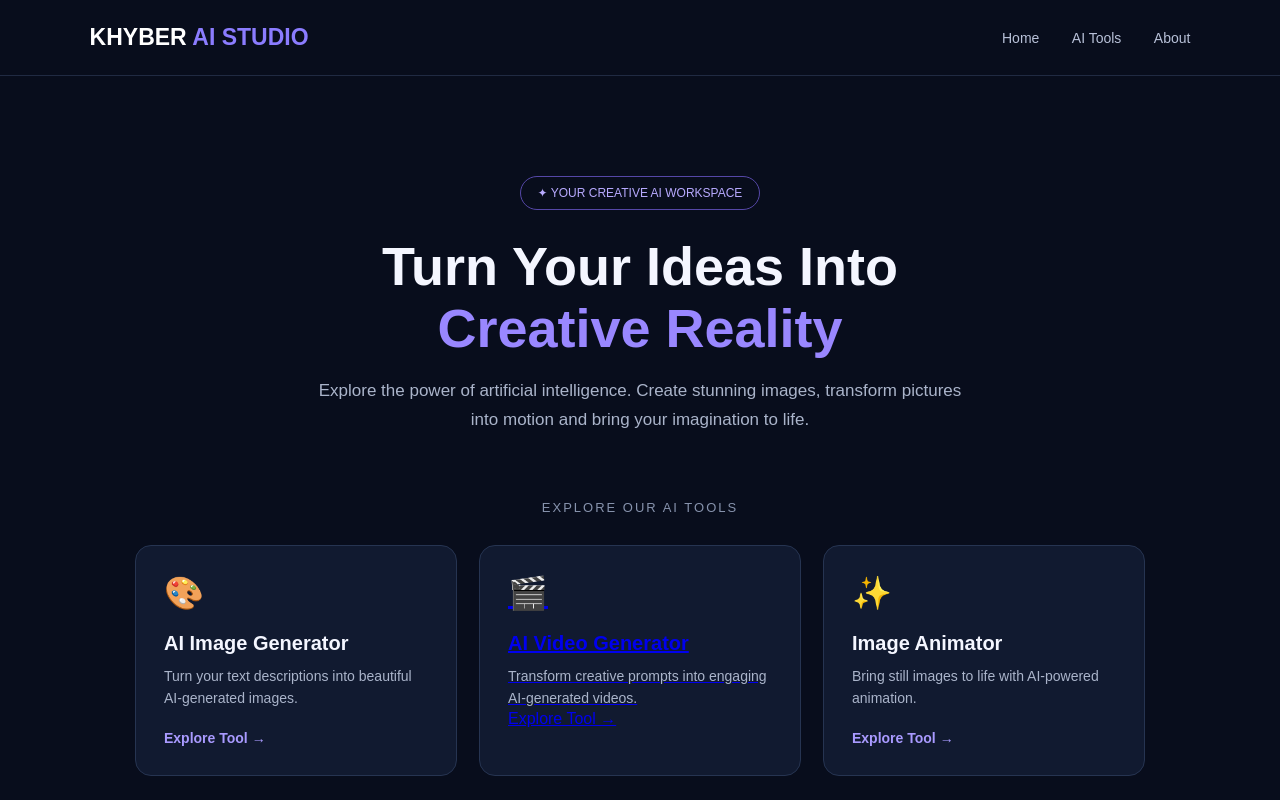
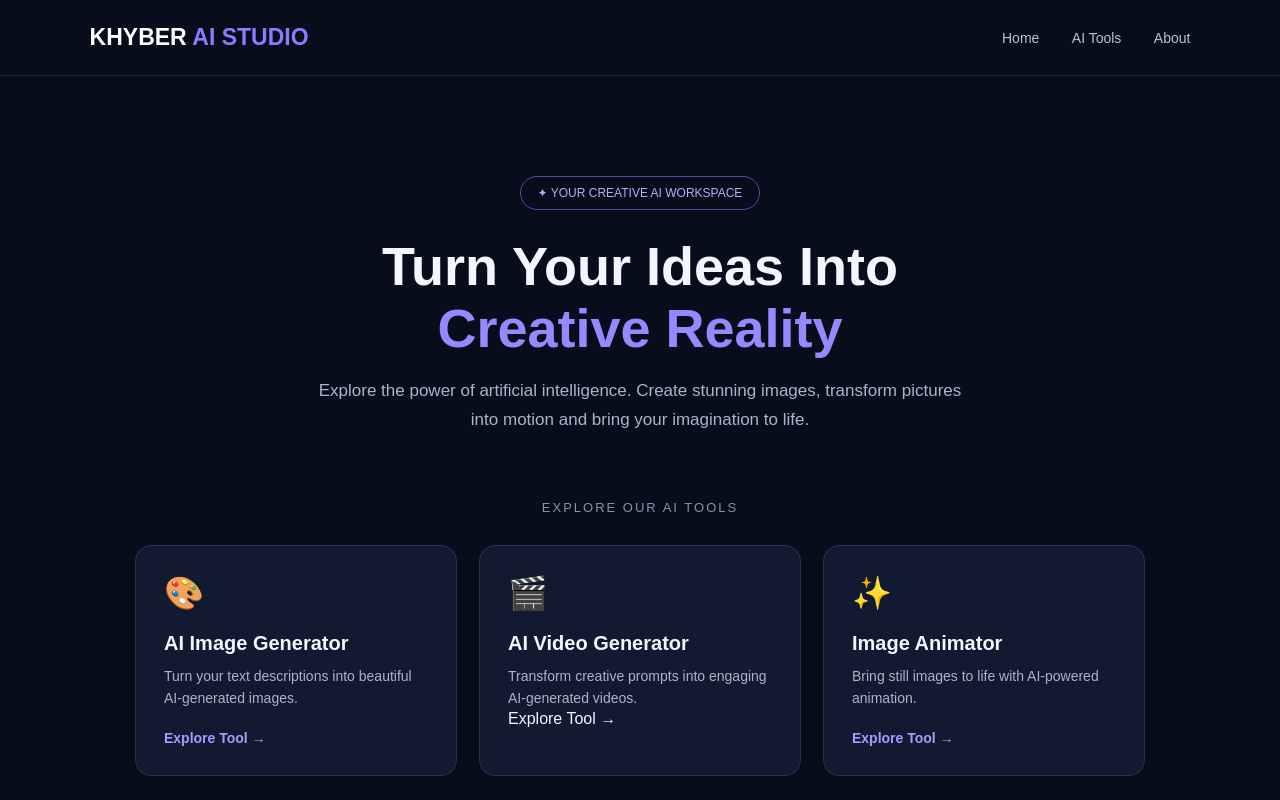
Before and after one commit to khybersubscriptions-cmd/khyber-ai-studio, a plain HTML site: page index.html in a window 1280 px wide. Shown: the top 800 px of the page. Drawn offline with Linux system fonts and the light colour scheme.

Commit message:
Update index.html

```diff
--- a/index.html
+++ b/index.html
@@ -17,7 +17,17 @@ h1{font-size:54px;line-height:1.15;margin:25px 0 18px}
 h1 span{color:#9987ff}
 .hero p{color:#aab4ca;font-size:17px;line-height:1.7;max-width:650px;margin:auto}
 .tools{max-width:1050px;margin:30px auto 100px;padding:0 20px;display:grid;grid-template-columns:repeat(3,1fr);gap:22px}
-.tool{background:#111a30;border:1px solid #263451;border-radius:16px;padding:28px;min-height:225px}
+.tool{
+display:block;
+background:#111a30;
+border:1px solid #263451;
+border-radius:16px;
+padding:28px;
+min-height:225px;
+text-decoration:none;
+color:#f4f6ff;
+cursor:pointer;
+}
 .tool .symbol{font-size:32px}
 .tool h2{font-size:20px;margin:20px 0 10px}
 .tool p{font-size:14px;color:#aab4ca;line-height:1.6}
```
